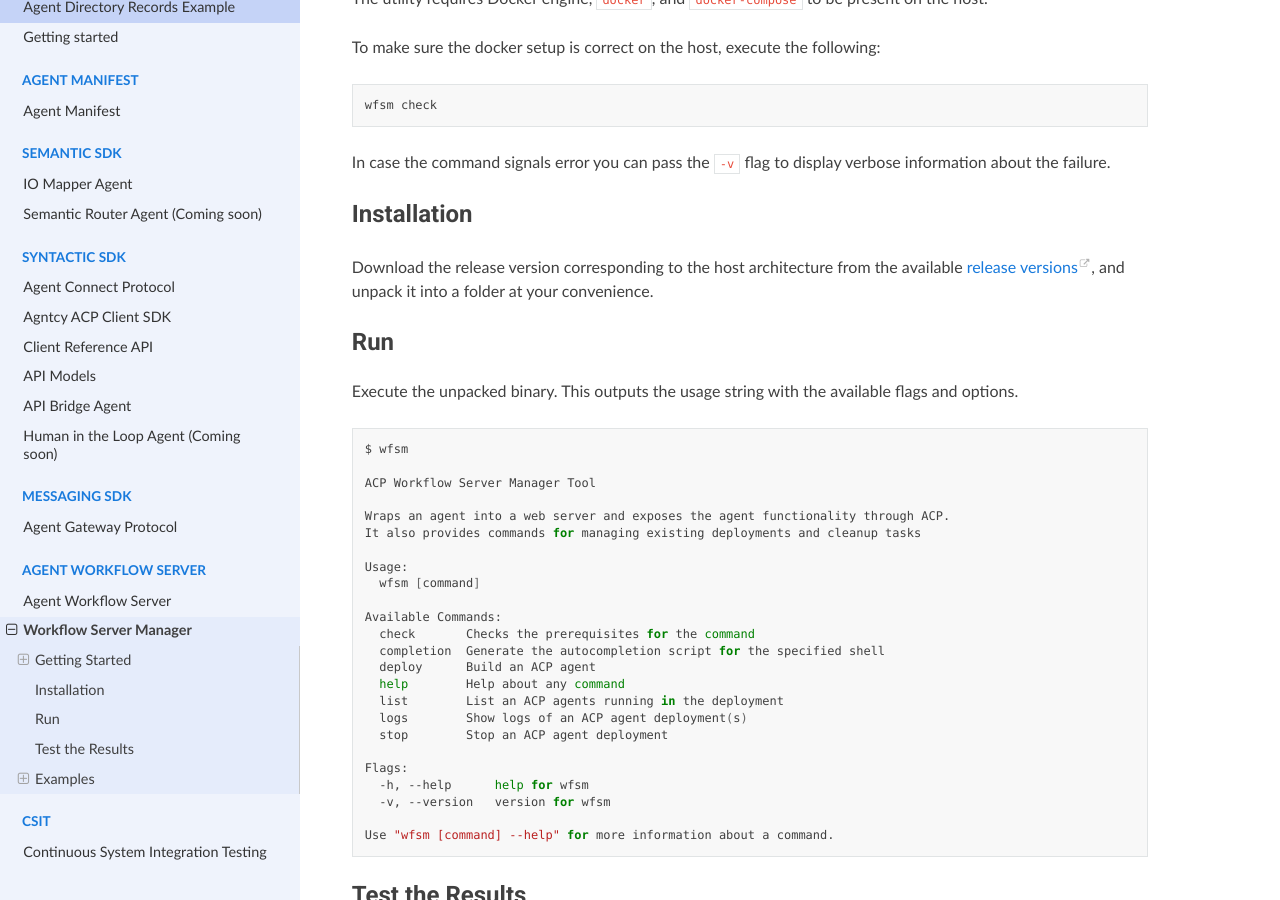
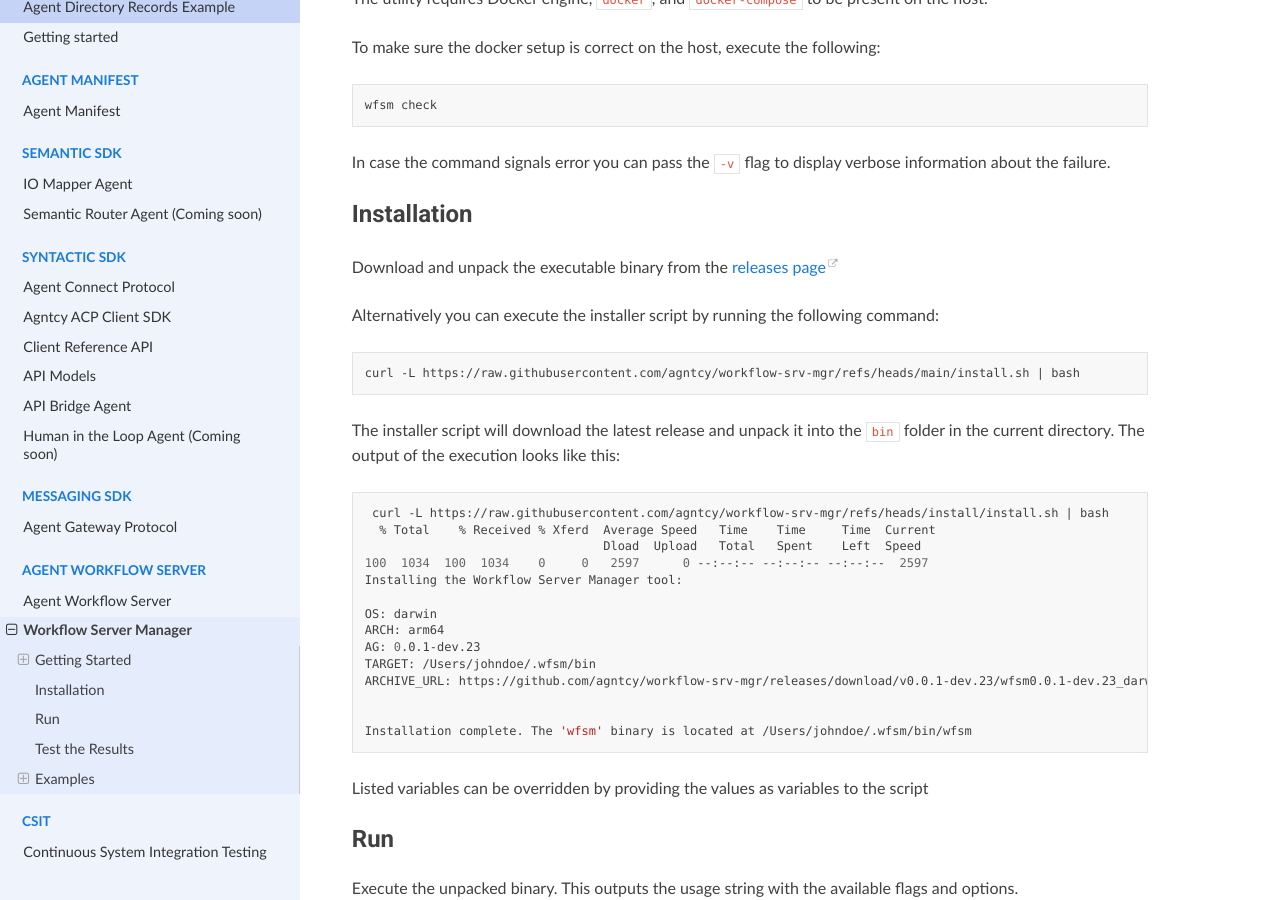
Before and after one commit to papimenon/docs, a Sphinx documentation site: the page built from docs/pages/agws/workflow_server_manager.md, in a window 1280 px wide and 900 px high, scrolled down 437 px. Built offline with Sphinx 7.4.7 and the Read the Docs theme 3.1.0, drawn with Linux system fonts in a browser that asks for light colours; some of the changed text lies outside the part shown.

Commit message:
fix: update wfsm docs (#65)
Signed-off-by: Magyari Sandor Szilard <sancyx@gmail.com>

````diff
--- a/docs/pages/agws/workflow_server_manager.md
+++ b/docs/pages/agws/workflow_server_manager.md
@@ -20,7 +20,34 @@ In case the command signals error you can pass the `-v` flag to display verbose
 
 ## Installation
 
-Download the release version corresponding to the host architecture from the available [release versions](https://github.com/agntcy/workflow-srv-mgr/tags), and unpack it into a folder at your convenience.
+Download and unpack the executable binary from the [releases page](https://github.com/agntcy/workflow-srv-mgr/releases)
+
+Alternatively you can execute the installer script by running the following command:
+```bash
+curl -L https://raw.githubusercontent.com/agntcy/workflow-srv-mgr/refs/heads/main/install.sh | bash
+```
+The installer script will download the latest release and unpack it into the `bin` folder in the current directory.
+The output of the execution looks like this:
+
+```bash
+ curl -L https://raw.githubusercontent.com/agntcy/workflow-srv-mgr/refs/heads/install/install.sh | bash                                                           [16:05:58]
+  % Total    % Received % Xferd  Average Speed   Time    Time     Time  Current
+                                 Dload  Upload   Total   Spent    Left  Speed
+100  1034  100  1034    0     0   2597      0 --:--:-- --:--:-- --:--:--  2597
+Installing the Workflow Server Manager tool:
+
+OS: darwin
+ARCH: arm64
+AG: 0.0.1-dev.23
+TARGET: /Users/johndoe/.wfsm/bin
+ARCHIVE_URL: https://github.com/agntcy/workflow-srv-mgr/releases/download/v0.0.1-dev.23/wfsm0.0.1-dev.23_darwin_arm64.tar.gz
+
+
+Installation complete. The 'wfsm' binary is located at /Users/johndoe/.wfsm/bin/wfsm
+```
+
+Listed variables can be overridden by providing the values as variables to the script
+
 
 ## Run
 
@@ -85,3 +112,34 @@ wfsm deploy -m examples/llama_manifest.json -e examples/env_vars.yaml
 ```bash
 wfsm deploy -m examples/manifest_with_deps.json -e examples/env_vars_with_deps.yaml
 ```
+
+>Make sure the url to the manifest of the dependent agent is either an absolute path or a relative path to the directory you are running `wfsm` tool.
+
+### Run agent from docker image
+
+Run deploy with `--dryRun` to build images.
+
+```bash
+wfsm deploy -m examples/langgraph_manifest.json -e examples/env_vars.yaml --dryRun
+```
+
+Get the image tag from console athset in the manifest.
+
+```
+    "deployment_options": [
+
+      {
+        "type": "docker",
+        "name": "docker",
+        "image": "agntcy/wfsm-mailcomposer:<YOUR_TAG>"
+      }
+      ...
+    ]
+```
+
+Run `wfsm` again now with `--deploymentOption=docker`:
+
+
+```bash
+wfsm deploy -m examples/langgraph_manifest.json -e examples/env_vars.yaml --deploymentOption=docker
+```
````
